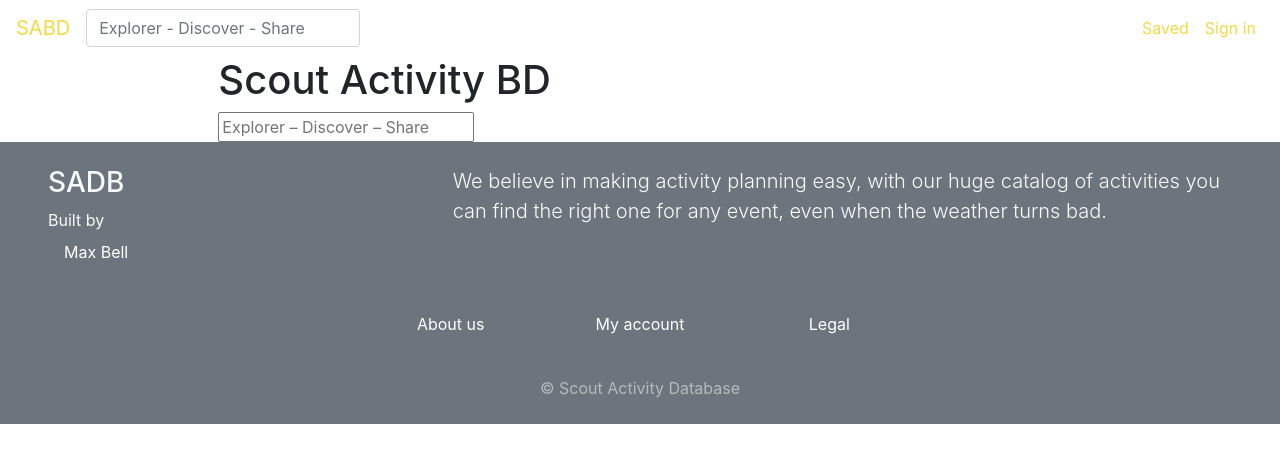
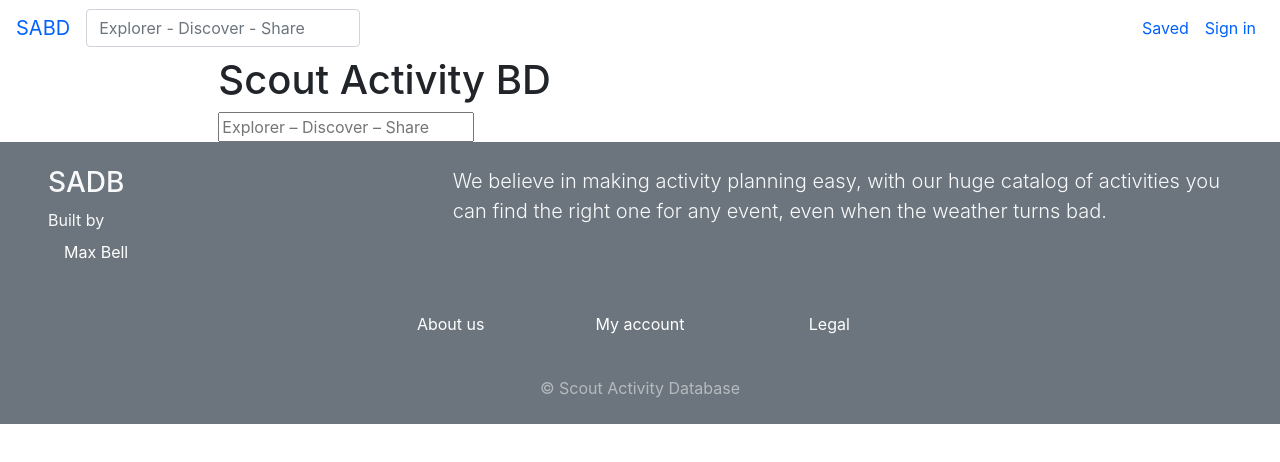
Before and after one commit to mfbell/scout-qsa-project, a React (Create React App) app: page / in a window 1280 px wide. Shown: the top 462 px of the page. Built offline with nearby package versions, Linux system fonts and the light colour scheme.

Commit message:
Changed primary

```diff
--- a/src/scss/style.scss
+++ b/src/scss/style.scss
@@ -1,4 +1,4 @@
-$primary: #f4d942;
+$primary: #0061ff;
 
 @import "~bootstrap/scss/bootstrap";
 
```
